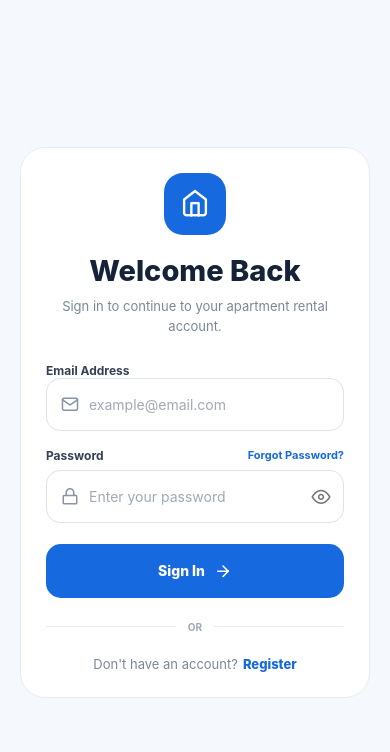
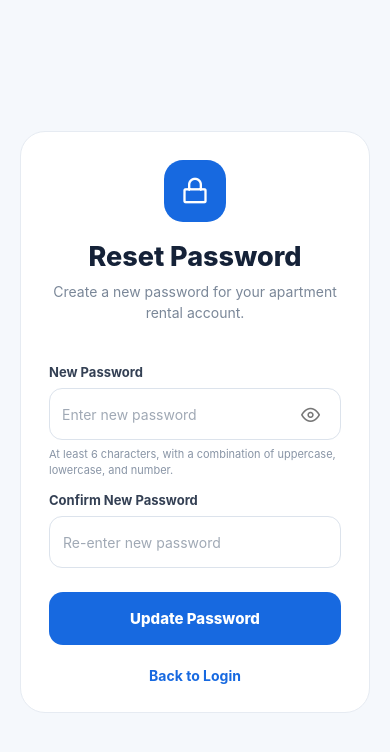
Before and after one commit to marklewisdelrosario/Apartment-Rental, a React Native app: screen /ResetPassword in a window 390 px wide. Shown: the top 752 px of the page. Built offline with nearby package versions, Linux system fonts and the light colour scheme.

Commit message:
Added Forgot Password

```diff
--- a/App.js
+++ b/App.js
@@ -9,11 +9,11 @@ import ApartmentDetailsScreen from "./screens/ApartmentDetailsScreen";
 import BookingScreen from "./screens/BookingScreen";
 import PaymentScreen from "./screens/PaymentScreen";
 import ProfileScreen from "./screens/ProfileScreen";
+import ResetPasswordScreen from "./screens/ResetPasswordScreen";
 
 const Stack = createNativeStackNavigator();
 
 const linking = {
-  prefixes: ["http://localhost:8081"],
   config: {
     screens: {
       Login: "",
@@ -23,6 +23,7 @@ const linking = {
       Booking: "booking",
       Payment: "payment",
       Profile: "profile",
+      ResetPassword: "reset-password",
     },
   },
 };
@@ -30,9 +31,7 @@ const linking = {
 export default function App() {
   return (
     <NavigationContainer linking={linking}>
-      <Stack.Navigator
-        initialRouteName="Login"
-        screenOptions={{ headerShown: false }}>
+      <Stack.Navigator initialRouteName="Login" screenOptions={{ headerShown: false }}>
         <Stack.Screen name="Login" component={LoginScreen} />
         <Stack.Screen name="Register" component={RegisterScreen} />
         <Stack.Screen name="Home" component={HomeScreen} />
@@ -40,6 +39,7 @@ export default function App() {
         <Stack.Screen name="Booking" component={BookingScreen} />
         <Stack.Screen name="Payment" component={PaymentScreen} />
         <Stack.Screen name="Profile" component={ProfileScreen} />
+        <Stack.Screen name="ResetPassword" component={ResetPasswordScreen} />
       </Stack.Navigator>
     </NavigationContainer>
   );
--- a/screens/LoginScreen.js
+++ b/screens/LoginScreen.js
@@ -86,6 +86,7 @@ export default function LoginScreen({ navigation }) {
     }
   };
 
+
   const forgotPassword = async () => {
     const cleanEmail = email.trim().toLowerCase();
 
@@ -105,10 +106,12 @@ export default function LoginScreen({ navigation }) {
     setForgotLoading(true);
 
     try {
+      const redirectUrl = `${window.location.origin}/reset-password`;
+
       const { error } = await supabase.auth.resetPasswordForEmail(
         cleanEmail,
         {
-          redirectTo: window.location.origin,
+          redirectTo: redirectUrl,
         }
       );
 
@@ -119,10 +122,13 @@ export default function LoginScreen({ navigation }) {
 
       showAlert(
         "Reset Email Sent",
-        "If an account exists with this email, a password reset link has been sent."
+        "Check your email for the password reset link."
       );
     } catch {
-      showAlert("Error", "Unable to send the password reset email.");
+      showAlert(
+        "Error",
+        "Unable to send the password reset email. Please try again."
+      );
     } finally {
       setForgotLoading(false);
     }
--- /dev/null
+++ b/screens/ResetPasswordScreen.js
@@ -0,0 +1,397 @@
+import React, { useEffect, useState } from "react";
+import {
+  View,
+  Text,
+  TextInput,
+  TouchableOpacity,
+  StyleSheet,
+  ActivityIndicator,
+} from "react-native";
+import { Feather } from "@expo/vector-icons";
+
+import { supabase } from "../services/supabase";
+import { showAlert } from "../services/alert";
+
+export default function ResetPasswordScreen({ navigation }) {
+  const [password, setPassword] = useState("");
+  const [confirmPassword, setConfirmPassword] = useState("");
+  const [showPassword, setShowPassword] = useState(false);
+  const [recoveryReady, setRecoveryReady] = useState(false);
+  const [loading, setLoading] = useState(false);
+
+  useEffect(() => {
+    let active = true;
+
+    // Listen for Supabase password recovery events.
+    const {
+      data: { subscription },
+    } = supabase.auth.onAuthStateChange((event, session) => {
+      if (!active) return;
+
+      if (event === "PASSWORD_RECOVERY" && session) {
+        setRecoveryReady(true);
+      }
+    });
+
+    const processRecoveryLink = async () => {
+      try {
+        // This screen is designed for your Expo web app.
+        if (typeof window === "undefined") return;
+
+        const url = new URL(window.location.href);
+        const params = url.searchParams;
+        const hashParams = new URLSearchParams(
+          url.hash.replace(/^#/, "")
+        );
+
+        const code = params.get("code");
+        const tokenHash = params.get("token_hash");
+        const recoveryType =
+          params.get("type") || hashParams.get("type");
+
+        // Handle an email link containing a token hash.
+        if (tokenHash && recoveryType === "recovery") {
+          const { error } = await supabase.auth.verifyOtp({
+            token_hash: tokenHash,
+            type: "recovery",
+          });
+
+          if (active && !error) {
+            setRecoveryReady(true);
+          } else if (active && error) {
+            showAlert(
+              "Invalid or Expired Link",
+              "Please request a new password reset email."
+            );
+          }
+
+          return;
+        }
+
+        // Handle a PKCE authorization code from the email link.
+        if (code) {
+          const { error } =
+            await supabase.auth.exchangeCodeForSession(code);
+
+          if (!active) return;
+
+          if (!error) {
+            setRecoveryReady(true);
+            return;
+          }
+
+          // Supabase may already have processed the code
+          // automatically when initializing the browser client.
+          const { data } = await supabase.auth.getSession();
+
+          if (active && data.session) {
+            setRecoveryReady(true);
+          } else if (active) {
+            showAlert(
+              "Invalid or Expired Link",
+              "Please request a new password reset email and open its latest link."
+            );
+          }
+
+          return;
+        }
+
+        // Handle an implicit-flow recovery link whose session
+        // has already been processed by the Supabase client.
+        if (recoveryType === "recovery") {
+          const { data, error } = await supabase.auth.getSession();
+
+          if (!active || error) return;
+
+          if (data.session) {
+            setRecoveryReady(true);
+          }
+        }
+      } catch {
+        if (active) {
+          showAlert(
+            "Recovery Error",
+            "Unable to verify the reset link. Please request a new one."
+          );
+        }
+      }
+    };
+
+    processRecoveryLink();
+
+    return () => {
+      active = false;
+      subscription.unsubscribe();
+    };
+  }, []);
+
+  const handleUpdatePassword = async () => {
+    if (!password || !confirmPassword) {
+      showAlert(
+        "Missing Information",
+        "Please fill in both password fields."
+      );
+      return;
+    }
+
+    if (password.length < 6) {
+      showAlert(
+        "Weak Password",
+        "Your password must be at least 6 characters."
+      );
+      return;
+    }
+
+    if (password !== confirmPassword) {
+      showAlert(
+        "Password Mismatch",
+        "The passwords do not match."
+      );
+      return;
+    }
+
+    if (!recoveryReady) {
+      showAlert(
+        "Invalid or Expired Link",
+        "Please open a valid password reset link from your email."
+      );
+      return;
+    }
+
+    setLoading(true);
+
+    try {
+      const { error } = await supabase.auth.updateUser({
+        password,
+      });
+
+      if (error) {
+        showAlert("Update Failed", error.message);
+        return;
+      }
+
+      await supabase.auth.signOut();
+
+      showAlert(
+        "Password Updated",
+        "Your password has been changed. Please log in with your new password."
+      );
+
+      navigation.reset({
+        index: 0,
+        routes: [{ name: "Login" }],
+      });
+    } catch {
+      showAlert(
+        "Error",
+        "Unable to update your password. Please try again."
+      );
+    } finally {
+      setLoading(false);
+    }
+  };
+
+  return (
+    <View style={styles.container}>
+      <View style={styles.card}>
+        <View style={styles.logo}>
+          <Feather name="lock" size={28} color="#FFFFFF" />
+        </View>
+
+        <Text style={styles.title}>Reset Password</Text>
+
+        <Text style={styles.subtitle}>
+          Create a new password for your apartment rental account.
+        </Text>
+
+
+        <Text style={styles.label}>New Password</Text>
+
+        <View>
+          <View style={styles.inputContainer}>
+            <TextInput
+              style={styles.input}
+              value={password}
+              onChangeText={setPassword}
+              placeholder="Enter new password"
+              placeholderTextColor="#A0A9B5"
+              secureTextEntry={!showPassword}
+              autoCapitalize="none"
+              autoCorrect={false}
+              editable={!loading}
+            />
+
+            <TouchableOpacity
+              onPress={() => setShowPassword((value) => !value)}
+              style={styles.eyeButton}
+              activeOpacity={0.7}
+            >
+              <Feather
+                name={showPassword ? "eye-off" : "eye"}
+                size={19}
+                color="#777777"
+              />
+            </TouchableOpacity>
+          </View>
+
+          <Text style={styles.passwordHint}>
+            At least 6 characters, with a combination of uppercase, lowercase, and number.
+          </Text>
+        </View>
+
+
+        <Text style={styles.label}>Confirm New Password</Text>
+
+        <TextInput
+          style={styles.confirmInput}
+          value={confirmPassword}
+          onChangeText={setConfirmPassword}
+          placeholder="Re-enter new password"
+          placeholderTextColor="#A0A9B5"
+          secureTextEntry={!showPassword}
+          autoCapitalize="none"
+          autoCorrect={false}
+          editable={!loading}
+        />
+
+        <TouchableOpacity
+          style={[
+            styles.button,
+            loading && styles.disabledButton,
+          ]}
+          onPress={handleUpdatePassword}
+          disabled={loading}
+          activeOpacity={0.8}
+        >
+          {loading ? (
+            <ActivityIndicator color="#FFFFFF" />
+          ) : (
+            <Text style={styles.buttonText}>
+              Update Password
+            </Text>
+          )}
+        </TouchableOpacity>
+
+        <TouchableOpacity
+          style={styles.backButton}
+          onPress={() => navigation.navigate("Login")}
+          disabled={loading}
+        >
+          <Text style={styles.backText}>Back to Login</Text>
+        </TouchableOpacity>
+      </View>
+    </View>
+  );
+}
+
+const styles = StyleSheet.create({
+  container: {
+    flex: 1,
+    backgroundColor: "#F5F8FC",
+    justifyContent: "center",
+    padding: 20,
+  },
+  card: {
+    width: "100%",
+    maxWidth: 460,
+    alignSelf: "center",
+    backgroundColor: "#FFFFFF",
+    borderRadius: 25,
+    padding: 28,
+    borderWidth: 1,
+    borderColor: "#E6EBF2",
+  },
+  logo: {
+    width: 62,
+    height: 62,
+    borderRadius: 19,
+    backgroundColor: "#1769E0",
+    alignItems: "center",
+    justifyContent: "center",
+    alignSelf: "center",
+    marginBottom: 18,
+  },
+  title: {
+    fontSize: 27,
+    fontWeight: "800",
+    color: "#152238",
+    textAlign: "center",
+  },
+  subtitle: {
+    fontSize: 14,
+    lineHeight: 21,
+    color: "#7A8798",
+    textAlign: "center",
+    marginTop: 8,
+    marginBottom: 27,
+  },
+  label: {
+    fontSize: 13,
+    fontWeight: "700",
+    color: "#344054",
+    marginBottom: 8,
+    marginTop: 14,
+  },
+  inputContainer: {
+    height: 52,
+    flexDirection: "row",
+    alignItems: "center",
+    borderWidth: 1,
+    borderColor: "#DCE3EC",
+    borderRadius: 13,
+    paddingHorizontal: 12,
+  },
+  input: {
+    flex: 1,
+    height: "100%",
+    color: "#152238",
+    outlineStyle: "none",
+  },
+  eyeButton: {
+    width: 35,
+    height: 42,
+    alignItems: "center",
+    justifyContent: "center",
+  },
+  confirmInput: {
+    height: 52,
+    borderWidth: 1,
+    borderColor: "#DCE3EC",
+    borderRadius: 13,
+    paddingHorizontal: 13,
+    color: "#152238",
+    outlineStyle: "none",
+  },
+  button: {
+    height: 53,
+    borderRadius: 14,
+    backgroundColor: "#1769E0",
+    alignItems: "center",
+    justifyContent: "center",
+    marginTop: 24,
+  },
+  disabledButton: {
+    opacity: 0.6,
+  },
+  buttonText: {
+    color: "#FFFFFF",
+    fontSize: 15,
+    fontWeight: "800",
+  },
+  backButton: {
+    alignItems: "center",
+    marginTop: 22,
+  },
+  backText: {
+    color: "#1769E0",
+    fontSize: 14,
+    fontWeight: "700",
+  },
+
+  passwordHint: {
+    fontSize: 11,
+    color: "#8995A6",
+    marginTop: 6,
+    lineHeight: 16,
+  },
+});
```
